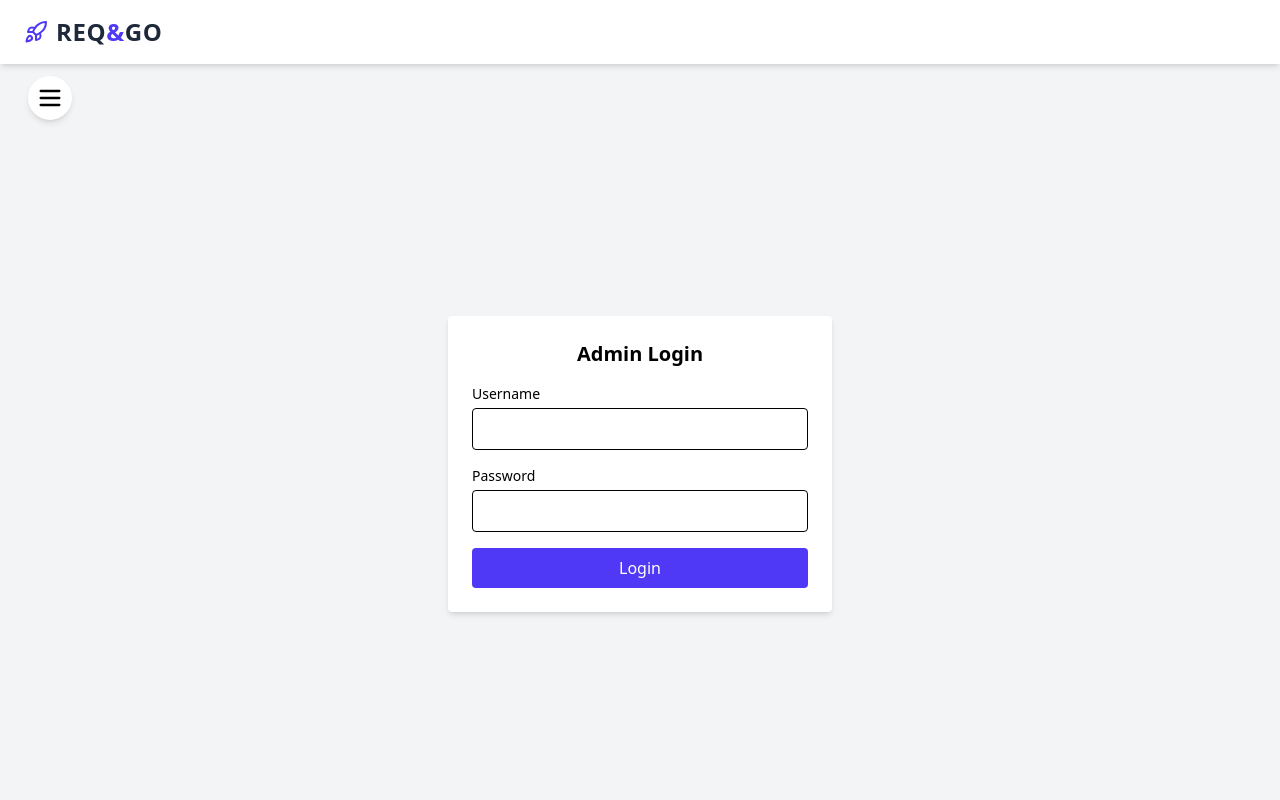
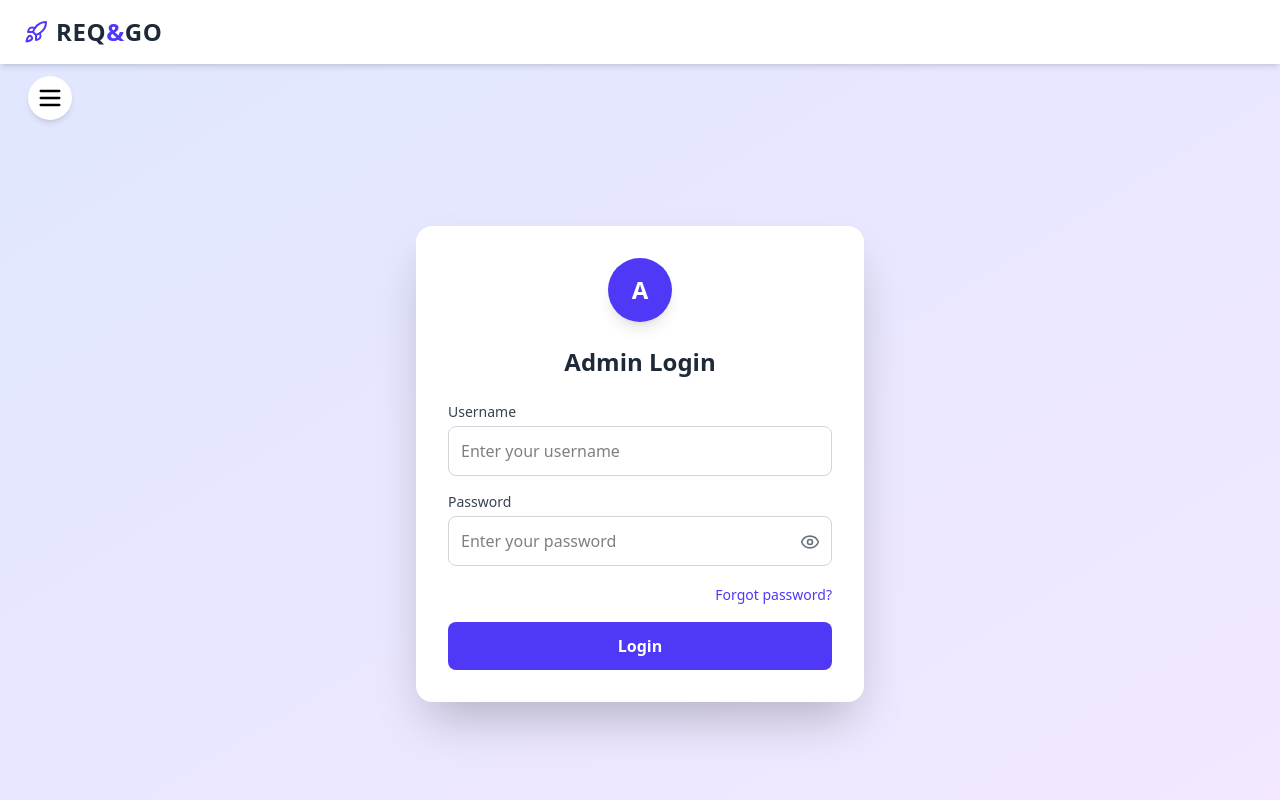
Before and after one commit to PotatoCodder/StudentTracker, a Next.js app: page /admin in a window 1280 px wide. Shown: the top 800 px of the page. Built offline with nearby package versions, Linux system fonts and the light colour scheme.

Commit message:
nag add og simple dynamic page para sa admin login

```diff
--- /dev/null
+++ b/app/admin/[name]/page.tsx
@@ -0,0 +1,12 @@
+'use client';
+import { use } from 'react'
+
+export default function page({ params }: { params:Promise<{ name: string}> }) {
+  const { name } = use(params);
+
+  return (
+    <div>
+      welcome {name}
+    </div>
+  )
+}
--- a/app/components/AdminForm.tsx
+++ b/app/components/AdminForm.tsx
@@ -2,10 +2,14 @@
 
 import { useState } from 'react';
 import { useAdminLogin } from '@/app/hooks/useAdminLogin';
+import { Eye, EyeOff } from 'lucide-react'; // Optional: For password toggle if you use Lucide icons
+import { useRouter } from 'next/navigation'
+export default function AdminLoginForm() {
+  const router = useRouter();
+  const [formData, setFormData] = useState({ username: '', password: '' });
+  const [showPassword, setShowPassword] = useState(false);
+  const { mutate, isPending, isError, error, isSuccess, data } = useAdminLogin();
 
-export default function AdminLoginForm() {
-  const [formData, setFormData] = useState({ username: '', password: '' });
-  const { mutate, isPending, isError, error, isSuccess, data } = useAdminLogin();
 
   const handleChange = (e: React.ChangeEvent<HTMLInputElement>) => {
     setFormData({ ...formData, [e.target.name]: e.target.value });
@@ -14,47 +18,69 @@ export default function AdminLoginForm() {
   const handleSubmit = (e: React.FormEvent) => {
     e.preventDefault();
     mutate(formData);
+    router.push(`/admin/${formData.username}`);
   };
 
   return (
-    <div className="min-h-screen flex items-center justify-center bg-gray-100">
-      <form onSubmit={handleSubmit} className="bg-white p-6 rounded shadow-md w-full max-w-sm">
-        <h2 className="text-xl font-bold mb-4 text-center">Admin Login</h2>
+    <div className="min-h-screen flex items-center justify-center bg-gradient-to-br from-indigo-100 to-purple-100 px-4">
+      <form onSubmit={handleSubmit} className="bg-white p-8 rounded-2xl shadow-2xl w-full max-w-md relative">
+        {/* Logo or Icon */}
+        <div className="flex justify-center mb-6">
+          <div className="w-16 h-16 bg-indigo-600 text-white rounded-full flex items-center justify-center text-2xl font-bold shadow-lg">
+            A
+          </div>
+        </div>
+
+        <h2 className="text-2xl font-bold mb-6 text-center text-gray-800">Admin Login</h2>
 
         <div className="mb-4">
-          <label className="block text-sm font-medium">Username</label>
+          <label className="block text-sm font-medium text-gray-700 mb-1">Username</label>
           <input
             type="text"
             name="username"
             value={formData.username}
             onChange={handleChange}
-            className="w-full mt-1 p-2 border rounded"
+            className="w-full p-3 border border-gray-300 rounded-lg focus:outline-none focus:ring-2 focus:ring-indigo-500"
+            placeholder="Enter your username"
             required
           />
         </div>
 
-        <div className="mb-4">
-          <label className="block text-sm font-medium">Password</label>
+        <div className="mb-4 relative">
+          <label className="block text-sm font-medium text-gray-700 mb-1">Password</label>
           <input
-            type="password"
+            type={showPassword ? 'text' : 'password'}
             name="password"
             value={formData.password}
             onChange={handleChange}
-            className="w-full mt-1 p-2 border rounded"
+            className="w-full p-3 border border-gray-300 rounded-lg focus:outline-none focus:ring-2 focus:ring-indigo-500"
+            placeholder="Enter your password"
             required
           />
+          <div
+            className="absolute right-3 top-10 cursor-pointer text-gray-500"
+            onClick={() => setShowPassword(!showPassword)}
+          >
+            {showPassword ? <EyeOff size={20} /> : <Eye size={20} />}
+          </div>
+        </div>
+
+        <div className="text-right mb-4">
+          <a href="#" className="text-sm text-indigo-600 hover:underline">
+            Forgot password?
+          </a>
         </div>
 
         <button
           type="submit"
           disabled={isPending}
-          className="w-full bg-indigo-600 text-white py-2 rounded hover:bg-indigo-700 transition"
+          className="w-full bg-indigo-600 text-white py-3 rounded-lg font-semibold hover:bg-indigo-700 transition duration-200"
         >
           {isPending ? 'Logging in...' : 'Login'}
         </button>
 
-        {isError && <p className="text-red-500 text-center mt-2">{(error as Error).message}</p>}
-        {isSuccess && <p className="text-green-500 text-center mt-2">{data.message}</p>}
+        {isError && <p className="text-red-500 text-center mt-4">{(error as Error).message}</p>}
+        {isSuccess && <p className="text-green-500 text-center mt-4">{data.message}</p>}
       </form>
     </div>
   );
```
